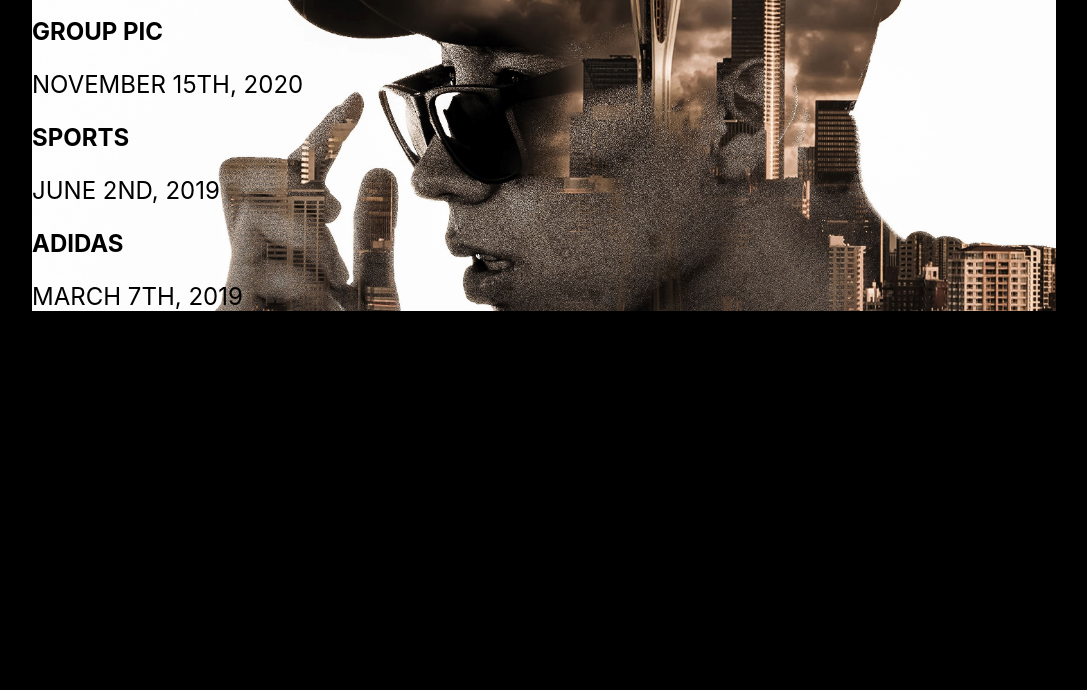
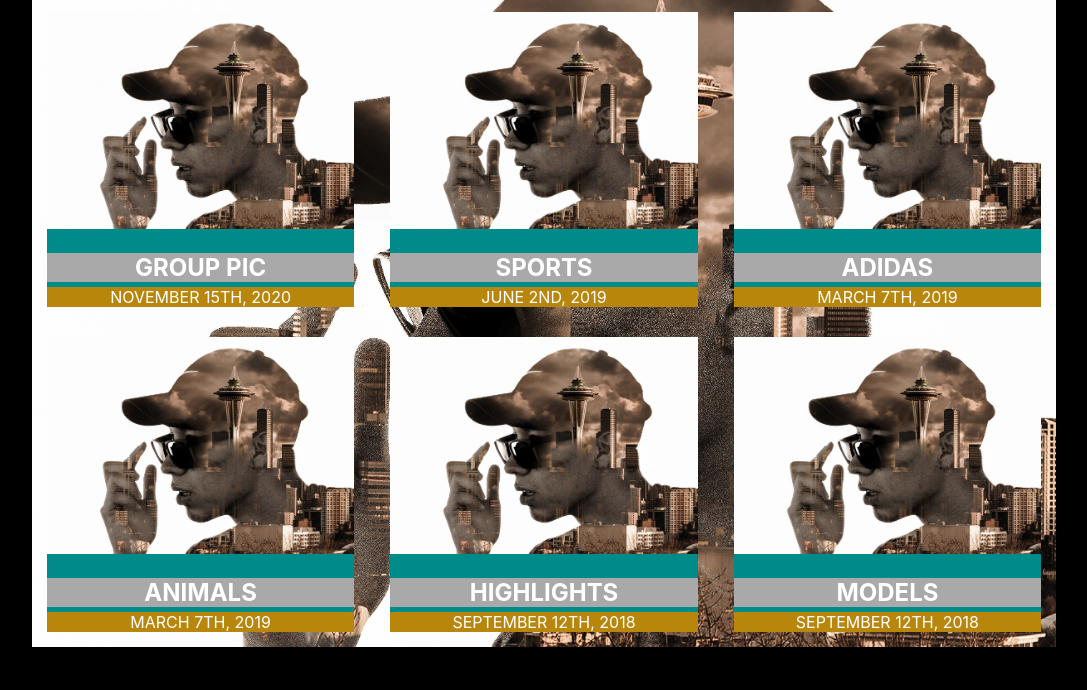
Before and after one commit to cv123760/ivan, a plain HTML site: page index.html in a window 1280 px wide. Shown: the part 110-800 px from the top of the page, without its empty margins (96-1183 px from the left). Drawn offline with Linux system fonts and the light colour scheme.

Commit message:
updated layout

```diff
--- a/index.html
+++ b/index.html
@@ -21,34 +21,39 @@
 
         <main>
             <div class="topic">
+                <img src="images/eliseo.jpg" alt="image goes here" width="100%">
                 <h2>GROUP PIC</h2>
                 <p>NOVEMBER 15TH, 2020</p>
             </div>
+
             <div class="topic">
+                <img src="images/eliseo.jpg" alt="image goes here" width="100%">
                 <h2>SPORTS</h2>
                 <p>JUNE 2ND, 2019</p>
             </div>
 
             <div class="topic">
-                <h2></h2>
-                <p></p>
+                <img src="images/eliseo.jpg" alt="image goes here" width="100%">
+                <h2>ADIDAS</h2>
+                <p>MARCH 7TH, 2019</p>
             </div>
 
             <div class="topic">
-                <h2>ADIDAS</h2>
+                <img src="images/eliseo.jpg" alt="image goes here" width="100%">
+                <h2>ANIMALS</h2>
                 <p>MARCH 7TH, 2019</p>
             </div>
+
             <div class="topic">
-                <h2></h2>
-                <p></p>
+                <img src="images/eliseo.jpg" alt="image goes here" width="100%">
+                <h2>HIGHLIGHTS</h2>
+                <p>SEPTEMBER 12TH, 2018</p>
             </div>
+
             <div class="topic">
-                <h2></h2>
-                <p></p>
-            </div>
-            <div class="topic">
-                <h2></h2>
-                <p></p>
+                <img src="images/eliseo.jpg" alt="image goes here" width="100%">
+                <h2>MODELS</h2>
+                <p>SEPTEMBER 12TH, 2018</p>
             </div>
 
 
--- a/style.css
+++ b/style.css
@@ -32,17 +32,42 @@
     padding-right: 20px;
     background-color: darkblue;
 }
-
-a{
+header a{
     color: white;
     text-decoration: none;
     font-size: 1.5rem;
     padding:10px;
-
 }
 
 
 
-p{
+header p{
     font-size: 1.5rem;
 }
+
+main{
+    display: flex;
+    flex-wrap: wrap;
+    justify-content: space-between;
+    color: white;
+}
+
+.topic{
+    max-width: 30%;
+    background-color: darkcyan;
+    margin: 15px;
+    text-align: center;
+}
+
+p{
+    background-color: darkgoldenrod;
+    margin: 0;
+}
+
+h2{
+    background-color: darkgrey;
+    margin-bottom: 5px;
+}
+
+/* Tablet view  */
+@media()
```
